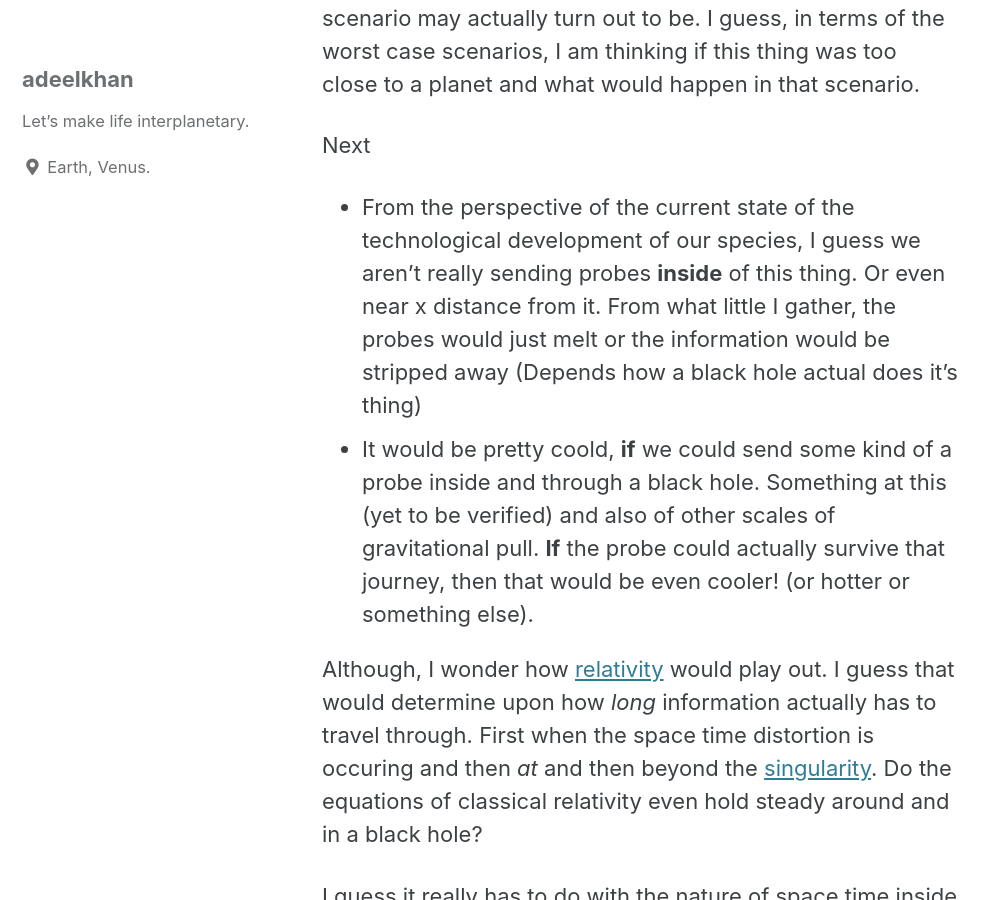
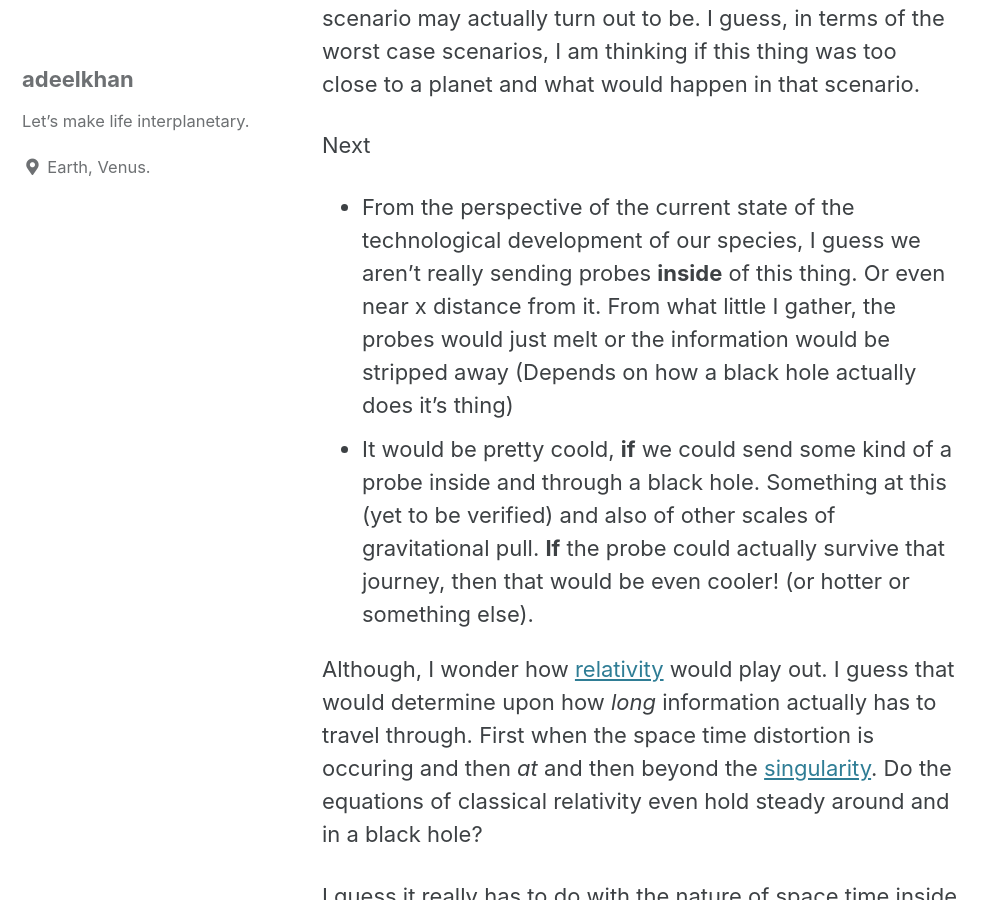
Before and after one commit to stellardreams/stellardreams.github.io, a Jekyll site: the page built from _posts/2020-10-29-Grape-fruit-sized-Black-Hole-in-the-outer-solar-system.md, in a window 1280 px wide and 900 px high, scrolled down 1740 px. Shown: the whole window, without its empty margins (0-997 px from the left). Built offline with Jekyll 4.4.1, drawn with Linux system fonts in a browser that asks for light colours; cached includes are drawn as plain includes.

Commit message:
Update 2020-10-29-Grape-fruit-sized-Black-Hole-in-the-outer-solar-system.md

```diff
--- a/_posts/2020-10-29-Grape-fruit-sized-Black-Hole-in-the-outer-solar-system.md
+++ b/_posts/2020-10-29-Grape-fruit-sized-Black-Hole-in-the-outer-solar-system.md
@@ -17,7 +17,7 @@
 Again, if this exists then the best case scenario would be that some comets and asteroids are disturbed and either just whiz around the solar system or are swallowed in. Swallowed by the black hole, if that's how a blackhole of this kind of a gravitional pull is actually going to function. Note: I actualy have no idea what I am talking about here. When it comes to the worst case scenario, again, I have absolutely no idea what the gravitional pull of this object is really like. So, it's hard to extrapolate what the best and also worst case scenario may actually turn out to be. I guess, in terms of the worst case scenarios, I am thinking if this thing was too close to a planet and what would happen in that scenario.
 
 Next
-* From the perspective of the current state of the technological development of our species, I guess we aren't really sending probes **inside** of this thing. Or even near x distance from it. From what little I gather, the probes would just melt or the information would be stripped away (Depends how a black hole actual does it's thing)
+* From the perspective of the current state of the technological development of our species, I guess we aren't really sending probes **inside** of this thing. Or even near x distance from it. From what little I gather, the probes would just melt or the information would be stripped away (Depends on how a black hole actually does it's thing)
 * It would be pretty coold, **if** we could send some kind of a probe inside and through a black hole. Something at this (yet to be verified) and also of other scales of gravitational pull. **If** the probe could actually survive that journey, then that would be even cooler! (or hotter or something else).
 
 Although, I wonder how [relativity](https://en.wikipedia.org/wiki/Theory_of_relativity) would play out. I guess that would determine upon how *long* information actually has to travel through. First when the space time distortion is occuring and then *at* and then beyond the [singularity](https://en.wikipedia.org/wiki/Gravitational_singularity). Do the equations of classical relativity even hold steady around and in a black hole?
```
